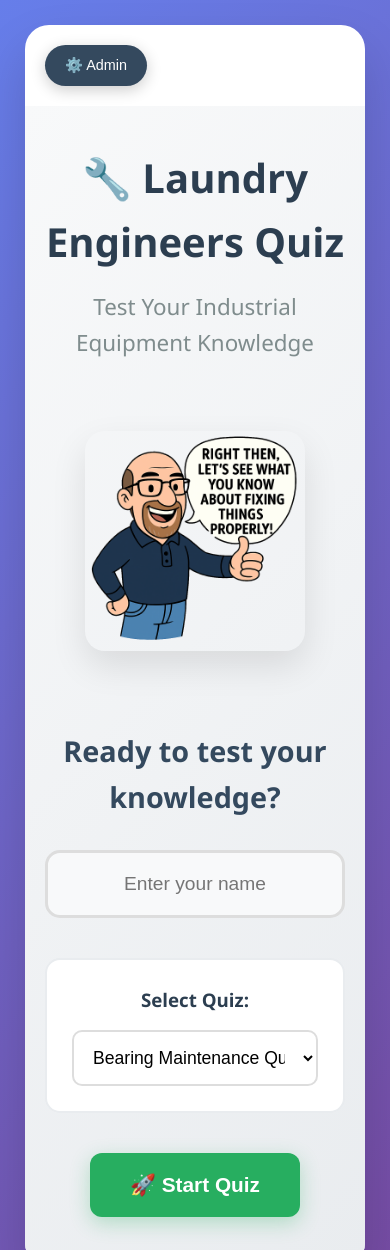
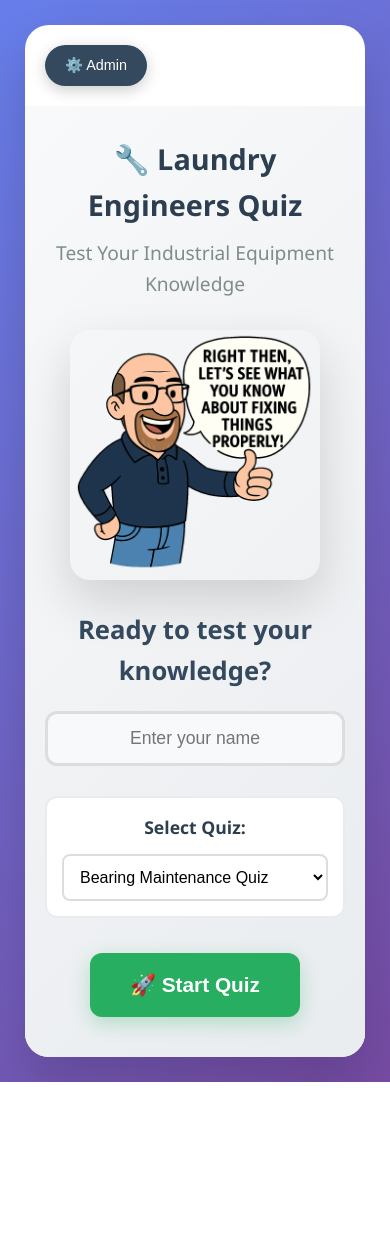
Before and after one commit to rogerhunter00-afk/ALS-quiz, a plain HTML site: page index.html in a window 390 px wide. Shown: the top 1250 px of the page. After the commit the page ends 1082 px from the top, so only its background shows below. Drawn offline with Linux system fonts and the light colour scheme; no server answers.

Commit message:
Update index.html

```diff
--- a/index.html
+++ b/index.html
@@ -33,56 +33,57 @@
         /* Landing Page Styles */
         .landing-page {
             text-align: center;
-            padding: 60px 40px;
+            padding: 40px 30px;
             background: linear-gradient(135deg, #f8f9fa, #e9ecef);
         }
 
         .landing-header h1 {
-            font-size: 3.2em;
+            font-size: 2.8em;
             color: #2c3e50;
-            margin-bottom: 15px;
+            margin-bottom: 10px;
             font-weight: 700;
         }
 
         .landing-header p {
-            font-size: 1.4em;
+            font-size: 1.2em;
             color: #7f8c8d;
-            margin-bottom: 40px;
+            margin-bottom: 30px;
         }
 
         .welcome-george {
-            width: 280px;
+            width: 400px;
             height: auto;
-            margin: 30px auto;
+            margin: 20px auto 30px auto;
             border-radius: 20px;
-            box-shadow: 0 15px 35px rgba(0,0,0,0.1);
+            box-shadow: 0 20px 50px rgba(0,0,0,0.15);
             transition: transform 0.3s ease;
+            display: block;
         }
 
         .welcome-george:hover {
-            transform: scale(1.05);
+            transform: scale(1.02);
         }
 
         .name-section {
-            margin: 40px 0;
+            margin: 30px 0;
         }
 
         .name-section h2 {
-            font-size: 1.8em;
+            font-size: 1.6em;
             color: #34495e;
-            margin-bottom: 20px;
+            margin-bottom: 15px;
         }
 
         .name-input {
-            margin: 30px 0;
+            margin: 20px 0;
         }
 
         .name-input input {
-            padding: 20px 30px;
-            font-size: 1.4em;
+            padding: 16px 24px;
+            font-size: 1.2em;
             border: 3px solid #ddd;
-            border-radius: 15px;
-            width: 400px;
+            border-radius: 12px;
+            width: 350px;
             max-width: 100%;
             text-align: center;
             transition: all 0.3s ease;
@@ -92,30 +93,31 @@
         .name-input input:focus {
             outline: none;
             border-color: #3498db;
-            box-shadow: 0 0 20px rgba(52, 152, 219, 0.2);
+            box-shadow: 0 0 15px rgba(52, 152, 219, 0.2);
             background: white;
         }
 
         .quiz-selector {
-            margin: 30px 0;
-            padding: 25px;
+            margin: 25px 0;
+            padding: 20px;
             background: white;
-            border-radius: 15px;
+            border-radius: 12px;
             border: 2px solid #e9ecef;
         }
 
         .quiz-selector h3 {
             color: #2c3e50;
-            margin-bottom: 15px;
+            margin-bottom: 12px;
+            font-size: 1.1em;
         }
 
         .quiz-selector select {
-            padding: 15px;
-            font-size: 1.1em;
+            padding: 12px;
+            font-size: 1em;
             border: 2px solid #ddd;
-            border-radius: 10px;
+            border-radius: 8px;
             width: 100%;
-            max-width: 400px;
+            max-width: 350px;
             background: white;
         }
 
@@ -430,14 +432,21 @@
         /* Responsive Design */
         @media (max-width: 768px) {
             .container { margin: 10px; }
-            .landing-page { padding: 40px 20px; }
-            .landing-header h1 { font-size: 2.5em; }
-            .welcome-george { width: 220px; }
-            .name-input input { width: 100%; font-size: 1.2em; }
+            .landing-page { padding: 30px 20px; }
+            .landing-header h1 { font-size: 2.2em; }
+            .welcome-george { width: 300px; }
+            .name-input input { width: 100%; font-size: 1.1em; }
             .quiz-section { padding: 30px 20px; }
             .question { padding: 20px; }
             .admin-panel { position: static; margin: 20px; }
             .admin-dropdown { position: static; margin-top: 10px; }
+        }
+
+        @media (max-width: 480px) {
+            .landing-header h1 { font-size: 1.8em; }
+            .welcome-george { width: 250px; }
+            .name-input input { padding: 14px 20px; }
+            .quiz-selector { padding: 15px; }
         }
     </style>
 
```
